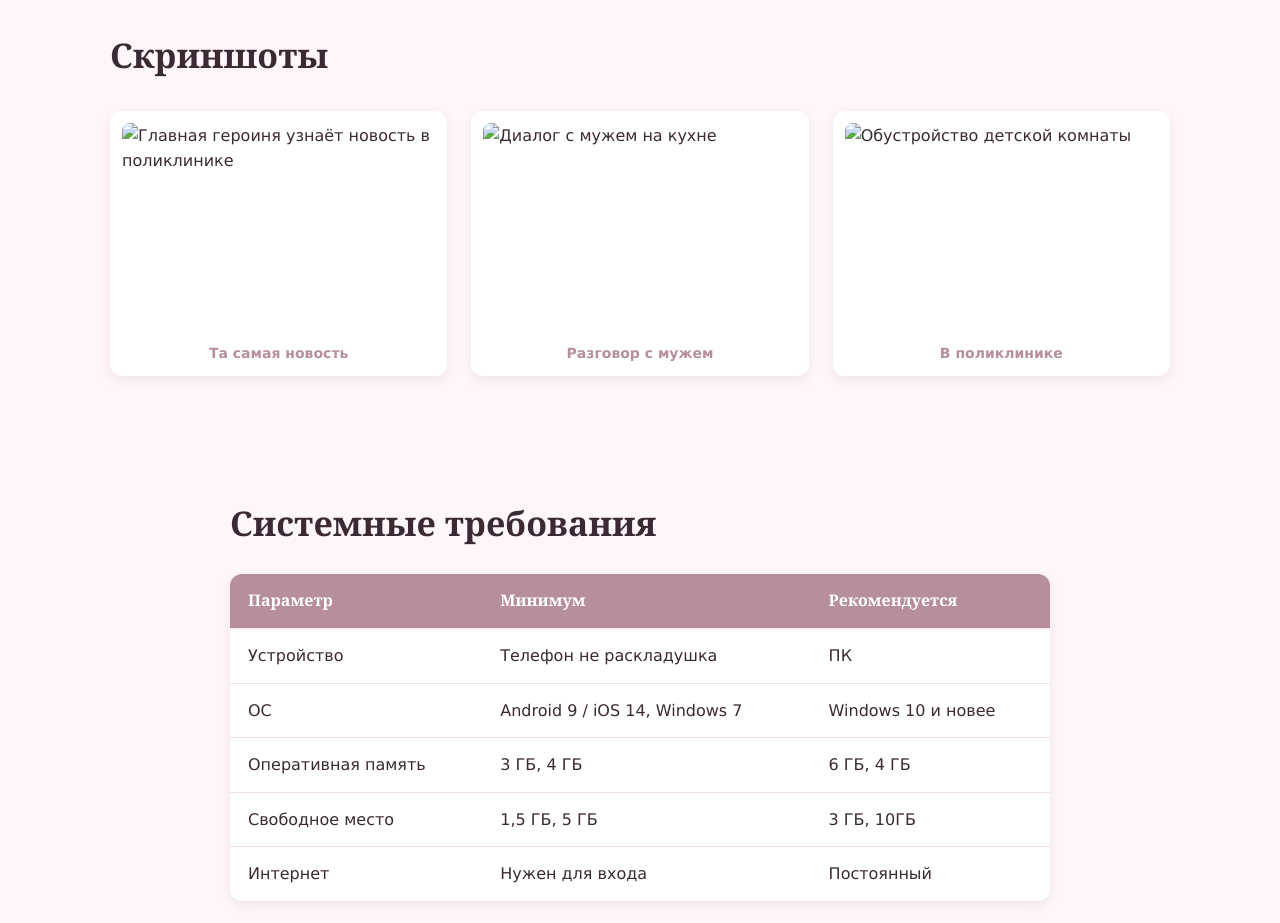
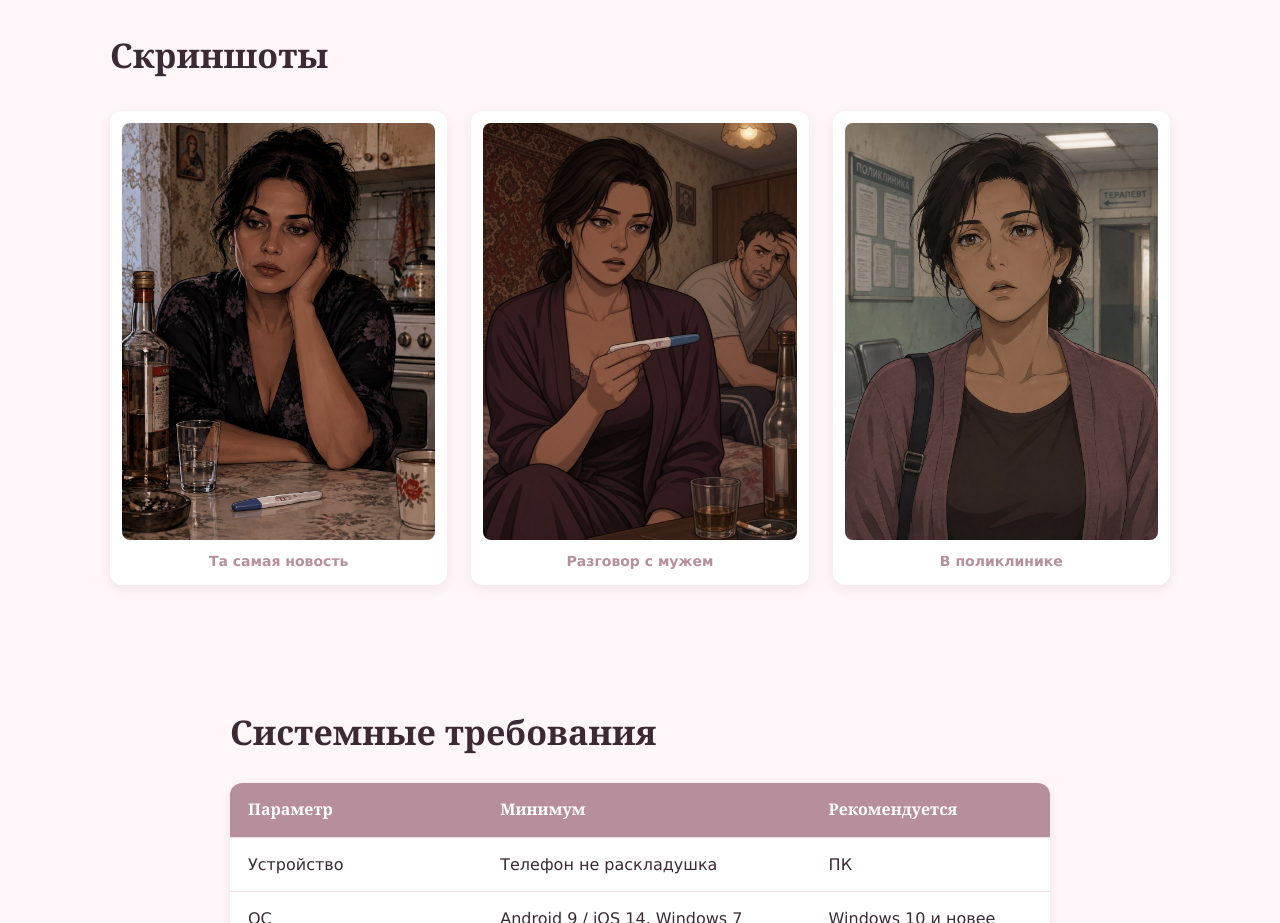
Before and after one commit to wesperixx/my-game-landing, a plain HTML site: page index.html in a window 1280 px wide. Shown: the part 1080-2003 px from the top of the page. Drawn offline with Linux system fonts and the light colour scheme.

Commit message:
Update index.html

```diff
--- a/index.html
+++ b/index.html
@@ -57,15 +57,15 @@
             <h2>Скриншоты</h2>
             <div class="screens-grid">
                 <figure>
-                    <img src="img/screen1.png" alt="Главная героиня узнаёт новость в поликлинике" width="600" height="400">
+                    <img src="screen1.png" alt="Главная героиня узнаёт новость в поликлинике" width="600" height="400">
                     <figcaption>Та самая новость</figcaption>
                 </figure>
                 <figure>
-                    <img src="img/screen2.png" alt="Диалог с мужем на кухне" width="600" height="400">
+                    <img src="screen2.png" alt="Диалог с мужем на кухне" width="600" height="400">
                     <figcaption>Разговор с мужем</figcaption>
                 </figure>
                 <figure>
-                    <img src="img/screen3.png" alt="Обустройство детской комнаты" width="600" height="400">
+                    <img src="screen3.png" alt="Обустройство детской комнаты" width="600" height="400">
                     <figcaption>В поликлинике</figcaption>
                 </figure>
             </div>
```
